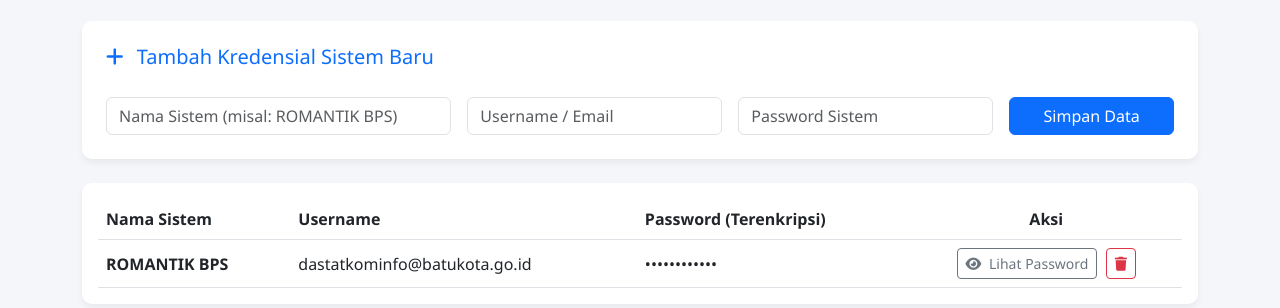
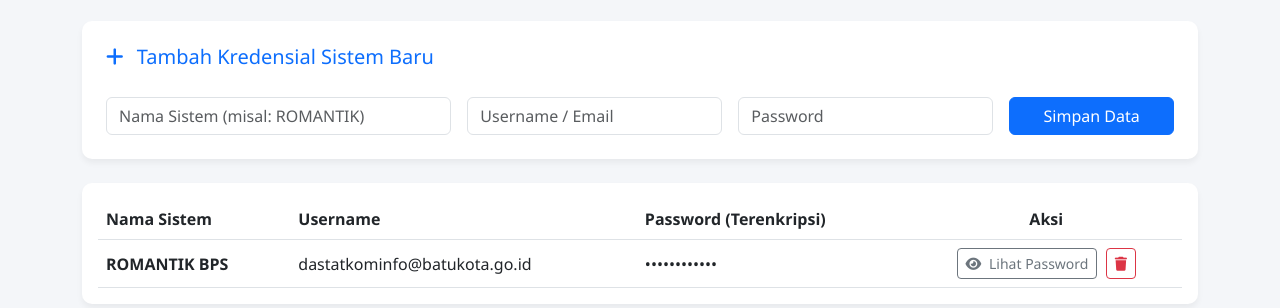
Before and after one commit to 230601110057-blip/kredensial-diskominfo, a Flask app: page /dashboard in a window 1280 px wide. Shown: the part 128-436 px from the top of the page. Run offline with Flask 3, Linux system fonts and the light colour scheme; a user stored in the database is signed in; data comes from the database, SQL or seed files in the repository.

Commit message:
Add files via upload

```diff
--- a/templates/dashboard.html
+++ b/templates/dashboard.html
@@ -72,13 +72,13 @@
                     <h5 class="card-title text-primary"><i class="fa-solid fa-plus me-2"></i> Tambah Kredensial Sistem Baru</h5>
                     <form action="/add_credential" method="POST" class="row g-3 mt-1">
                         <div class="col-md-4">
-                            <input type="text" name="service_name" class="form-control" placeholder="Nama Sistem (misal: ROMANTIK BPS)" required>
+                            <input type="text" name="service_name" class="form-control" placeholder="Nama Sistem (misal: ROMANTIK)" required>
                         </div>
                         <div class="col-md-3">
                             <input type="text" name="username" class="form-control" placeholder="Username / Email" required>
                         </div>
                         <div class="col-md-3">
-                            <input type="password" name="password" class="form-control" placeholder="Password Sistem" required>
+                            <input type="password" name="password" class="form-control" placeholder="Password" required>
                         </div>
                         <div class="col-md-2">
                             <button type="submit" class="btn btn-primary w-100">Simpan Data</button>
```
